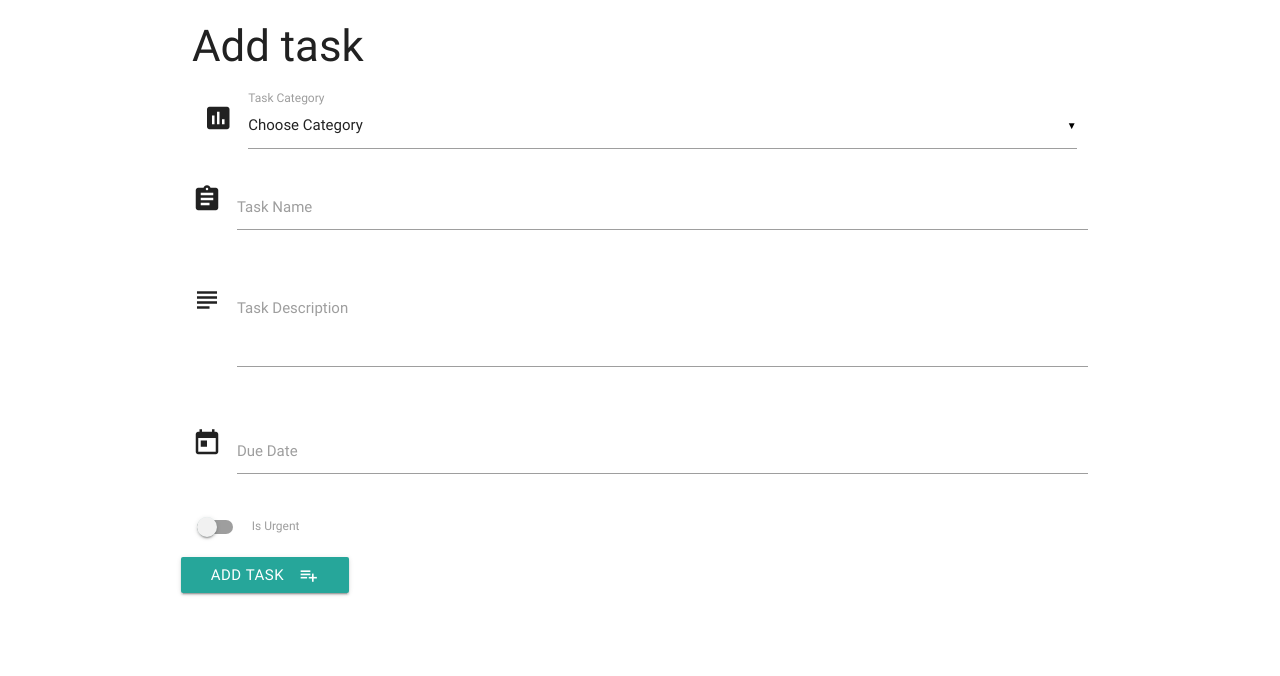
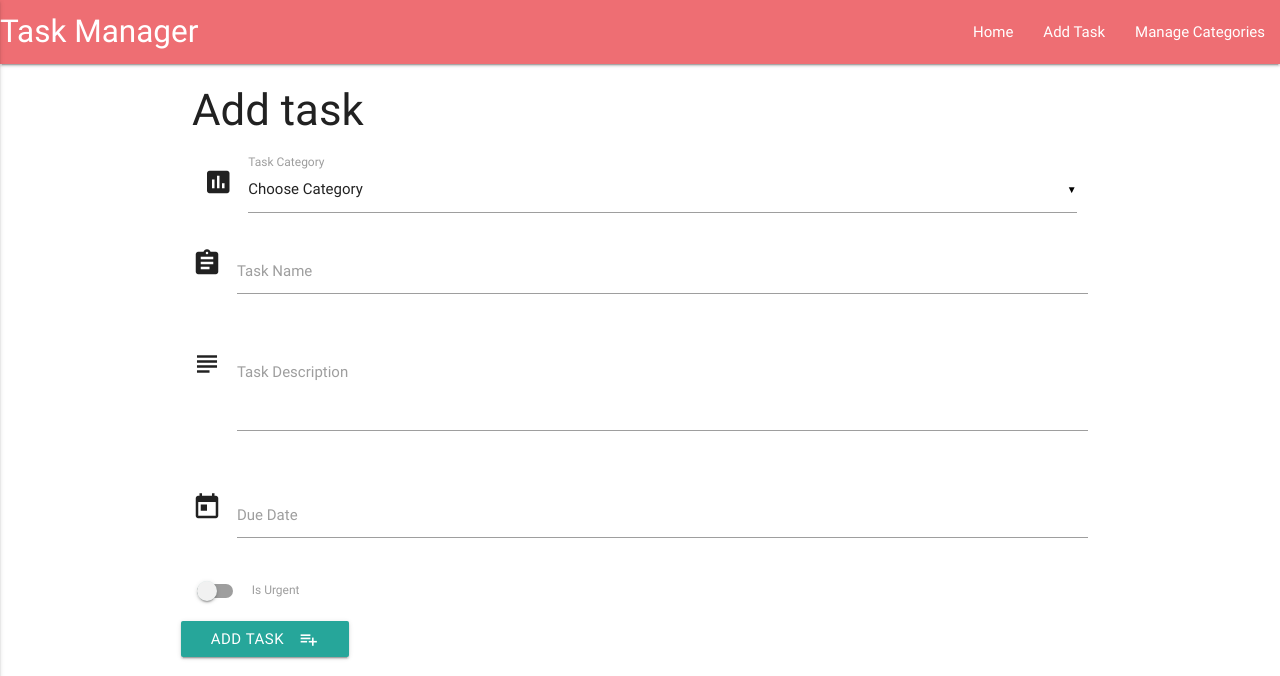
Before and after one commit to poldi2018/task_manager, a Flask app: page /add_task in a window 1280 px wide. Shown: the top 676 px of the page. Run offline with Flask 2, Linux system fonts and the light colour scheme; data that the repository does not hold is empty; some libraries are stand-ins or nearby versions.

Commit message:
menubar and sidebar added

```diff
--- a/templates/base.html
+++ b/templates/base.html
@@ -8,6 +8,24 @@
 </head>
 
 <body>
+    <header>
+        <nav>
+            <div class="nav-wrapper">
+                <a href="{{url_for('get_tasks')}}" class="brand-logo">Task Manager</a>
+                <a href="#" data-activates="mobile-demo" class="button-collapse"><i class="material-icons">menu</i></a>
+                <ul id="nav-mobile" class="right hide-on-med-and-down">
+                    <li><a href="{{url_for('get_tasks')}}">Home</a></li>
+                    <li><a href="{{url_for('add_task')}}">Add Task</a></li>
+                    <li><a href="{{url_for('get_categories')}}">Manage Categories</a></li>
+                </ul>
+                <ul class="side-nav" id="mobile-demo">
+                    <li><a href="{{url_for('get_tasks')}}">Home</a></li>
+                    <li><a href="{{url_for('add_task')}}">Add Task</a></li>
+                    <li><a href="{{url_for('get_categories')}}">Manage Categories</a></li>
+                  </ul>
+            </div>
+        </nav>
+    </header>
     <div class="container">
         {% block content %} {% endblock %}
     </div>
@@ -17,6 +35,7 @@
         $(document).ready(function () {
             $('.collapsible').collapsible();
             $('select').material_select();
+            $(".button-collapse").sideNav();
         });
         $('.datepicker').pickadate({
             selectMonths: true, // Creates a dropdown to control month
```
